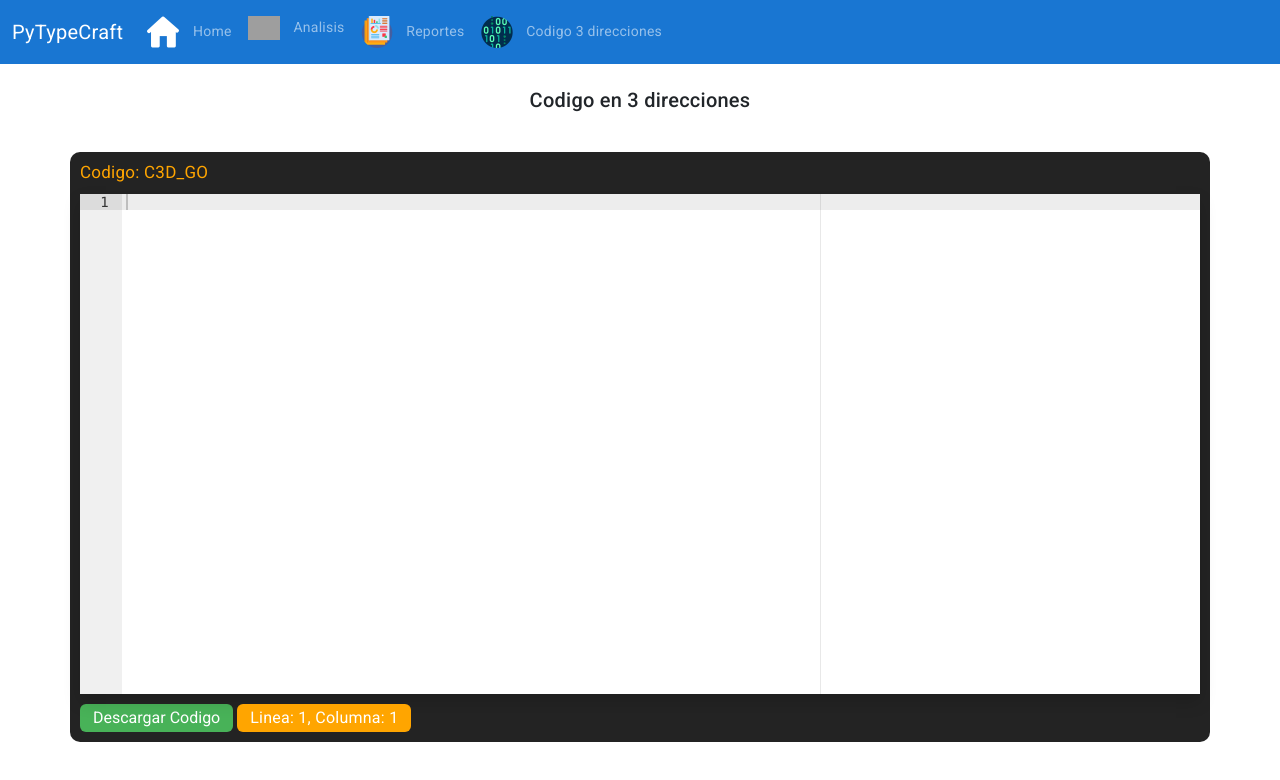
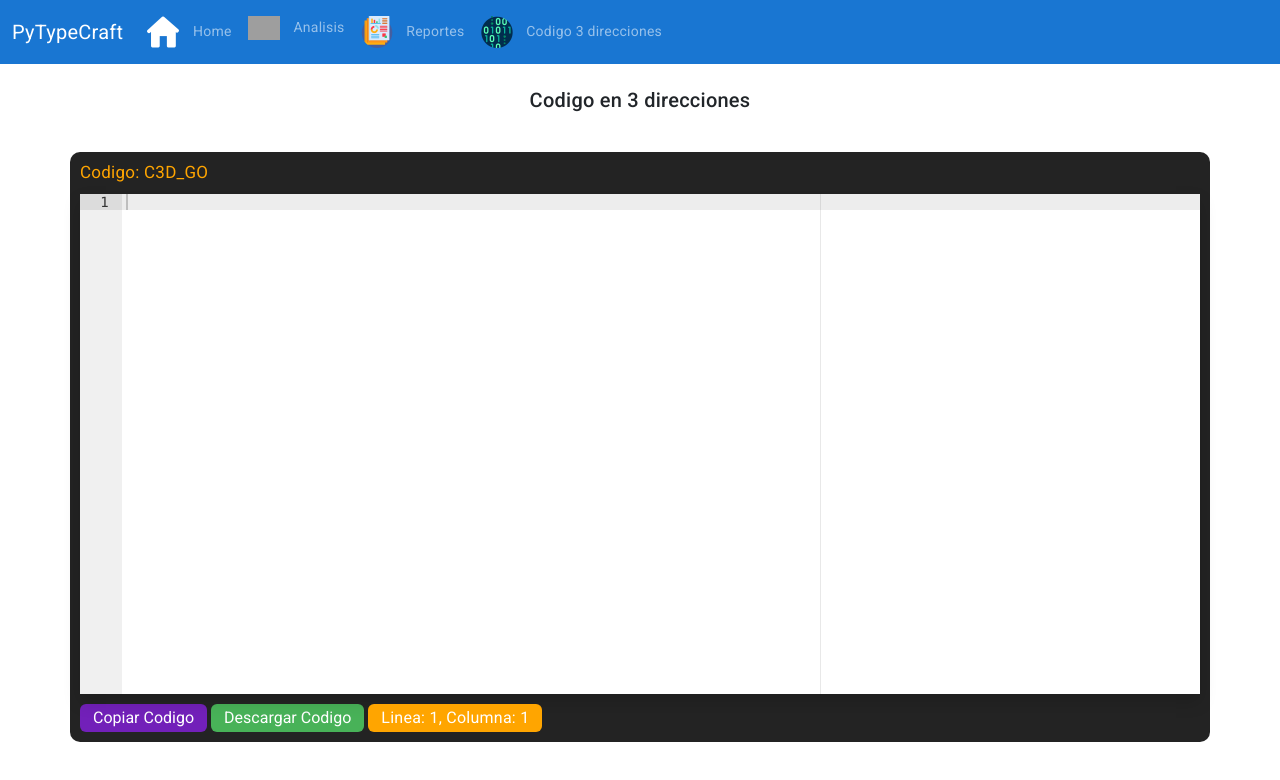
Before and after one commit to cresb-49/PROYECTO_OLC2_P1, an Angular app in the folder frontend/pytypecraft/: page /pytypecraft/direcciones in a window 1280 px wide. Shown: the top 780 px of the page. Built offline with nearby package versions, Linux system fonts and the light colour scheme; grey boxes are pictures that could not be loaded; what d3-graphviz, ngx-cookie-service would draw is missing.

Commit message:
editor de salida de codigo go

```diff
--- a/frontend/pytypecraft/src/app/components/editor2/editor2.component.html
+++ b/frontend/pytypecraft/src/app/components/editor2/editor2.component.html
@@ -4,7 +4,7 @@
       <div class="tag-editor">{{(isEditable?'Codigo:':'Resultado:')}} {{nombreArchivo}}</div>
       <div class="app-ace-editor" #editor style="width: 100%;height: 500px;"></div>
       <div class="contenedor-herramientas">
-        <button *ngIf="isLoadFile" class="btn btn-upload" (click)="cargarCodigo()" style="margin-right: 4px;">Cargar Codigo</button>
+        <button class="btn btn-upload" (click)="copiarCodigo()" style="margin-right: 4px;">{{copiarTextoText}}</button>
         <button class="btn btn-descargar" (click)="descargarCodigoEditor()">{{nombreBoton}}</button>
         <div #ubicacion class="btn tab-ubicacion">
           {{ubicacionEditor}}
--- a/frontend/pytypecraft/src/app/components/editor2/editor2.component.ts
+++ b/frontend/pytypecraft/src/app/components/editor2/editor2.component.ts
@@ -26,6 +26,9 @@ export class Editor2Component implements AfterViewInit {
   nombreArchivo: string = 'C3D_GO';
   @Input() codigo: string = '';
   ubicacionEditor: string = 'Linea: 1, Columna: 1';
+
+  copiarTextoText = 'Copiar Codigo';
+
 
   @Output() sendCodigo = new EventEmitter<string>();
 
@@ -122,6 +125,20 @@ export class Editor2Component implements AfterViewInit {
     aceEditor.setValue(this.codigo);
   }
 
+  public copiarCodigo() {
+    const aceEditor = ace.edit(this.editor.nativeElement);
+    aceEditor.selectAll();
+    var selectedText = aceEditor.getCopyText();
+    let self = this;
+    navigator.clipboard.writeText(selectedText).then(() => {
+      self.copiarTextoText = 'Codigo Copiado!!!'
+      setTimeout(() => {
+        self.copiarTextoText = 'Copiar Codigo'
+      }, 5000);
+    }).catch((err) => {
+      console.error("Error al copiar el texto: ", err)
+    })
+  }
   public cargarCodigo() {
     let input: HTMLInputElement = document.createElement('input');
     input.type = 'file';
```
